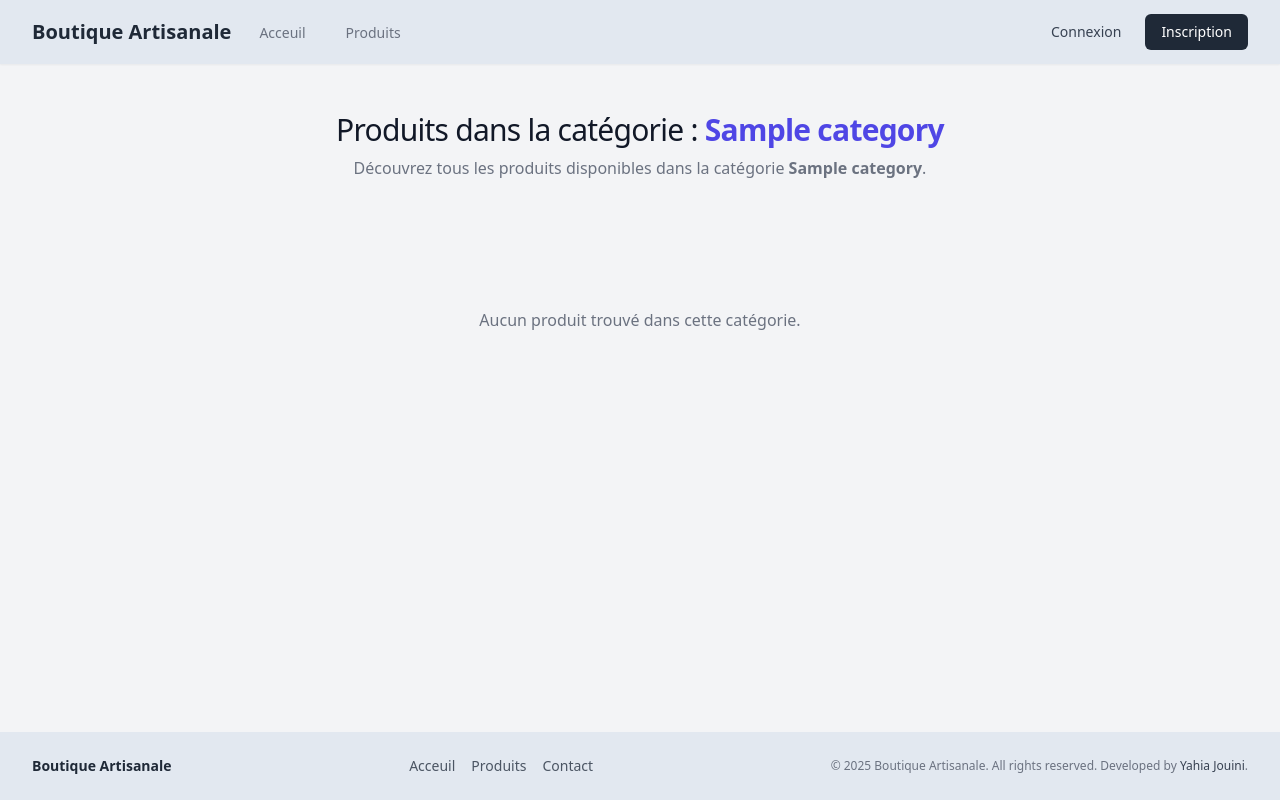
After one commit to YahiaJouini/symfony-ecommerce, a Symfony app: template templates/product/category.html.twig in a window 1280 px wide. The commit adds this page. Run offline with Twig, Linux system fonts and the light colour scheme; the template is opened without the code that fills it: most values are stand-ins (such as "Sample title", 1, 10 or a date in 2020); some libraries are stand-ins or nearby versions.

Commit message:
feat: Add category-based product listing; implement productsByCategory method in ProductController, update ProductRepository, and create category template

```diff
--- a/src/Entity/Category.php
+++ b/src/Entity/Category.php
@@ -6,6 +6,7 @@ use App\Repository\CategoryRepository;
 use Doctrine\Common\Collections\ArrayCollection;
 use Doctrine\Common\Collections\Collection;
 use Doctrine\ORM\Mapping as ORM;
+use App\Entity\Product;
 
 #[ORM\Entity(repositoryClass: CategoryRepository::class)]
 class Category
@@ -19,9 +20,9 @@ class Category
     private ?string $name = null;
 
     /**
-     * @var Collection<int, product>
+     * @var Collection<int, Product>
      */
-    #[ORM\OneToMany(targetEntity: product::class, mappedBy: 'category')]
+    #[ORM\OneToMany(targetEntity: Product::class, mappedBy: 'category')]
     private Collection $products;
 
     public function __construct()
--- /dev/null
+++ b/templates/product/category.html.twig
@@ -0,0 +1,66 @@
+{% extends 'base.html.twig' %}
+
+{% block title %}Produits de la catégorie{% endblock %}
+
+{% block body %}
+<div class="max-w-7xl mx-auto px-4 sm:px-6 lg:px-8 pb-12 !mt-28">
+    <h1 class="text-3xl font-light tracking-tight text-gray-900 mb-2 text-center">
+        Produits dans la catégorie :
+        <span class="font-semibold text-indigo-600">{{ category.name }}</span>
+    </h1>
+
+    <p class="text-center text-gray-500 mb-12">
+        Découvrez tous les produits disponibles dans la catégorie <strong>{{ category.name }}</strong>.
+    </p>
+
+    <div class="grid grid-cols-1 sm:grid-cols-2 lg:grid-cols-3 gap-8">
+        {% for product in pagination %}
+            <div class="group bg-white border border-gray-100 rounded-lg overflow-hidden shadow-sm hover:shadow-md transition duration-300">
+                <div class="relative">
+                    <img
+                        src="{{ product.image }}"
+                        alt="{{ product.name }}"
+                        class="w-full h-64 object-cover">
+
+                    {% if product.stock <= 0 %}
+                        <div class="absolute top-4 right-4 bg-black text-white text-xs uppercase tracking-wide py-1 px-2">
+                            Hors stock
+                        </div>
+                    {% endif %}
+                </div>
+
+                <div class="p-6">
+                    <h2 class="text-lg font-medium text-gray-900 mb-2">{{ product.name }}</h2>
+
+                    {% if product.description %}
+                        <p class="text-sm text-gray-500 mb-4 line-clamp-2">{{ product.description }}</p>
+                    {% endif %}
+
+                    <div class="flex items-center justify-between mt-4">
+                        <span class="text-base font-medium text-gray-900">${{ product.price }}</span>
+
+                        {% if product.stock > 0 %}
+                            <span class="text-xs text-gray-500">{{ product.stock }} en stock</span>
+                        {% endif %}
+                    </div>
+
+                    <a href="#"
+                       class="mt-4 w-full inline-flex justify-center items-center py-2 px-4 border border-black
+                              {% if product.stock > 0 %}bg-black text-white hover:bg-gray-800{% else %}bg-white text-gray-400 border-gray-200 cursor-not-allowed{% endif %}
+                              text-sm font-medium transition-colors duration-200">
+                        Voir détails
+                    </a>
+                </div>
+            </div>
+        {% else %}
+            <div class="col-span-3 py-20 text-center">
+                <p class="text-gray-500">Aucun produit trouvé dans cette catégorie.</p>
+            </div>
+        {% endfor %}
+    </div>
+
+    <div class="mt-6">
+        {{ knp_pagination_render(pagination) }}
+    </div>
+</div>
+{% endblock %}
```
Also changed, not shown: src/Controller/ProductController.php (+32 -4 lines), src/Repository/ProductRepository.php (+6 -24 lines), templates/home/index.html.twig (+6 -4 lines).
